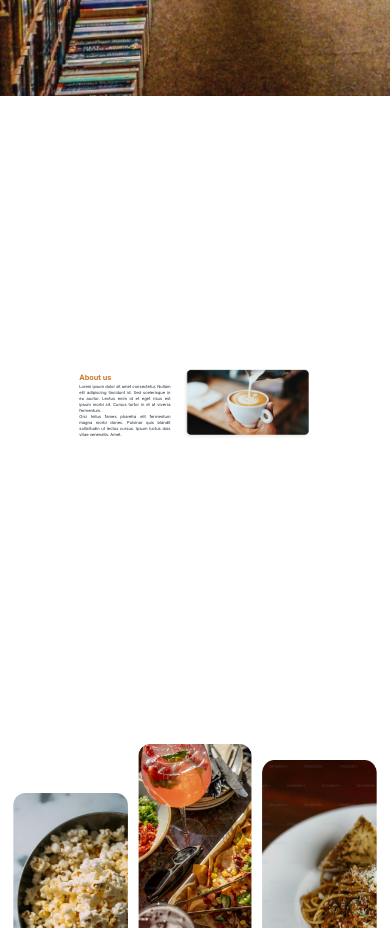
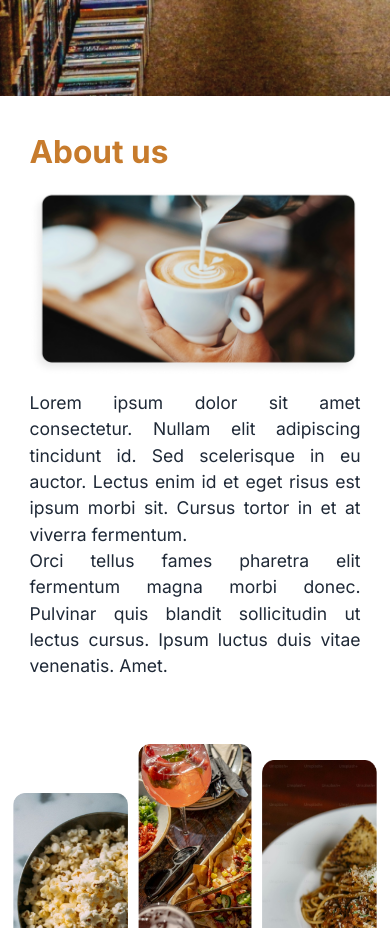
Before and after one commit to ArachnoVaId/TemplateLibrary, a Next.js app in the folder template_library/: page / in a window 390 px wide. Shown: the part 4680-5608 px from the top of the page. Built offline with nearby package versions, Linux system fonts and the light colour scheme.

Commit message:
msg: update aboutUs and cta

```diff
--- a/template_library/src/app/sections/aboutUs/aboutUsVariant2.tsx
+++ b/template_library/src/app/sections/aboutUs/aboutUsVariant2.tsx
@@ -3,30 +3,32 @@ import Image from "next/image";
 export default function AboutUs2() {
   return (
     <section className="w-full md:min-h-[31.563vw] md:aspect-ratio[1920/1080] aspect-ratio[430/742] p-8 flex flex-col justify-center items-center bg-white text-gray-800 relative ">
-      <div className="w-[84.884vw] h-[141.46vw] md:w-[65.729vw] md:h-[19.583vw] flex justify-center items-center md:items-start">
-        <div className="w-[23.385vw] h-[16.042vw]">
-          <h1 className="font-bold text-[1.875vw] text-[#C77B2C]">About us</h1>
-          <div className="">
-            <p className="text-[1.042vw] text-justify">
+      <div className="w-[84.884vw] h-[141.46vw] md:w-[65.729vw] md:h-[19.583vw] flex flex-col md:flex-row md:justify-center justify-between items-start">
+        <h1 className="font-bold text-[8.105vw] text-[#C77B2C] md:hidden flex">
+          About us
+        </h1>
+        <div className="md:w-[23.385vw] md:h-[16.042vw] w-[84.884vw] order-2 md:order-1">
+          <h1 className="font-bold text-[1.875vw] text-[#C77B2C] hidden md:flex">
+            About us
+          </h1>
+          <p className="w-full text-[4.502vw] md:text-[1.042vw] text-justify">
             Lorem ipsum dolor sit amet consectetur. Nullam elit adipiscing
             tincidunt id. Sed scelerisque in eu auctor. Lectus enim id et eget
-              risus est ipsum morbi sit. Cursus tortor in et at viverra
-              fermentum.
+            risus est ipsum morbi sit. Cursus tortor in et at viverra fermentum.
           </p>
-            <p className="text-[1.042vw] text-justify">
+          <p className="text-[4.502vw] md:text-[1.042vw] text-justify">
             Orci tellus fames pharetra elit fermentum magna morbi donec.
             Pulvinar quis blandit sollicitudin ut lectus cursus. Ipsum luctus
             duis vitae venenatis. Amet.
           </p>
         </div>
-        </div>
-        <div className="ml-[3vw]">
+        <div className="md:ml-[3vw] order-1 md:order-2">
           <Image
             src="/image/aboutUs/aboutUs2/fotoKopi.png"
             alt="Ornament Background"
             width={1000}
-            height={800}
-            className="w-[32.969vw] h-[18.542vw]"
+            height={1000}
+            className="md:w-[32.969vw] md:h-[18.542vw] w-[84.884vw] h-[47.74vw] bg-cover"
           />
         </div>
       </div>
--- a/template_library/src/app/sections/cta/ctaVariant4.tsx
+++ b/template_library/src/app/sections/cta/ctaVariant4.tsx
@@ -2,7 +2,7 @@ import Image from "next/image";
 
 export default function cta4() {
   return (
-    <section className="w-full md:min-h-[23.49vw] md:aspect-ratio[1920/1080] aspect-ratio[430/258] p-8 flex flex-col justify-center items-center bg-[#161C2D] text-gray-800 relative">
+    <section className="w-full md:min-h-[23.49vw] md:aspect-ratio[1920/1080] aspect-ratio[430/258] p-8 flex flex-col justify-center items-center relative bg-[#161C2D] bg-[url('/image/cta/BG.png')] bg-cover">
       <div className="md:w-[30.469vw] md:h-[12.344vw] w-[89.07vw] h-[36.084vw] flex flex-col items-center justify-center">
         <h1 className="text-white text-center font-bold text-[9.135vw] md:text-[3.125vw] md:leading-[3.5vw] leading-[10vw]">
           Ready to have a decorated lifestyle?
```
Also changed, not shown: template_library/public/image/cta/BG.png (added). Lines whose indentation alone changed are shown as unchanged.
